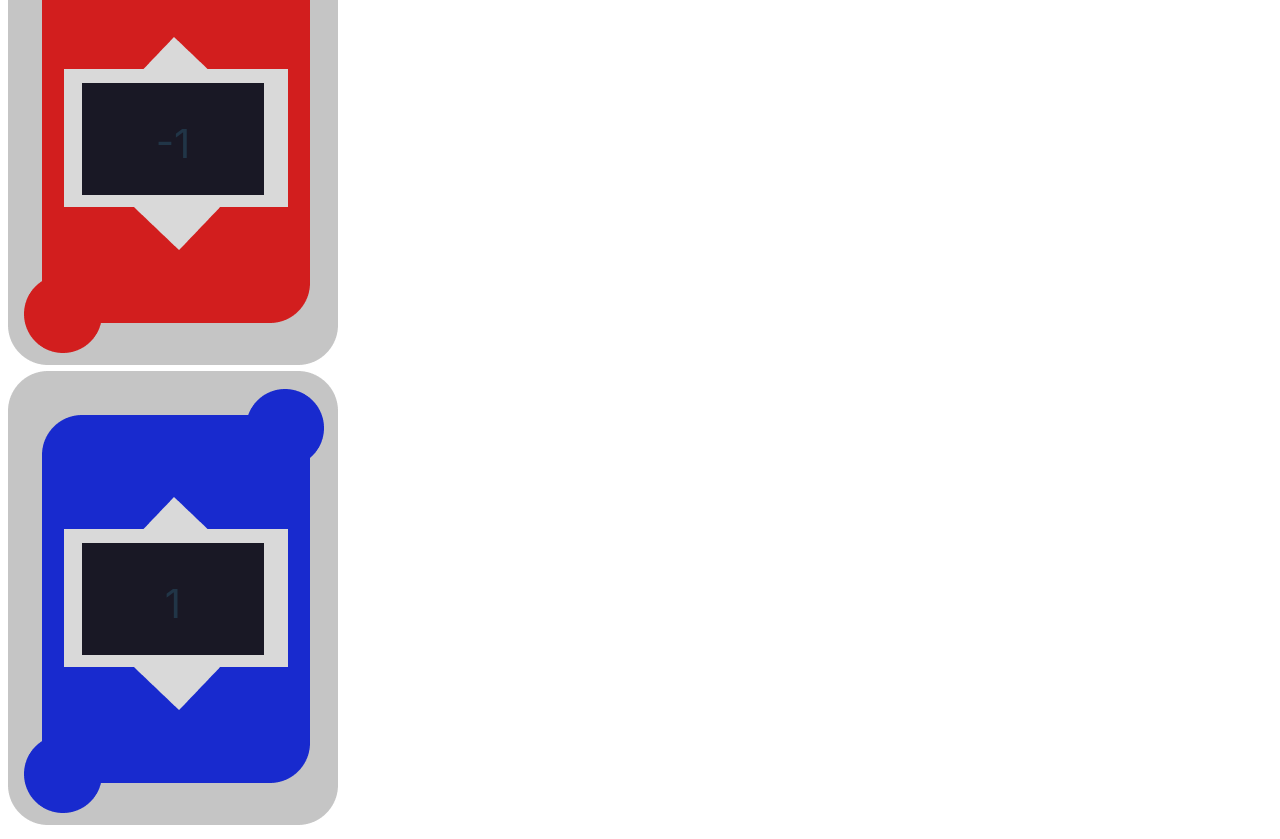
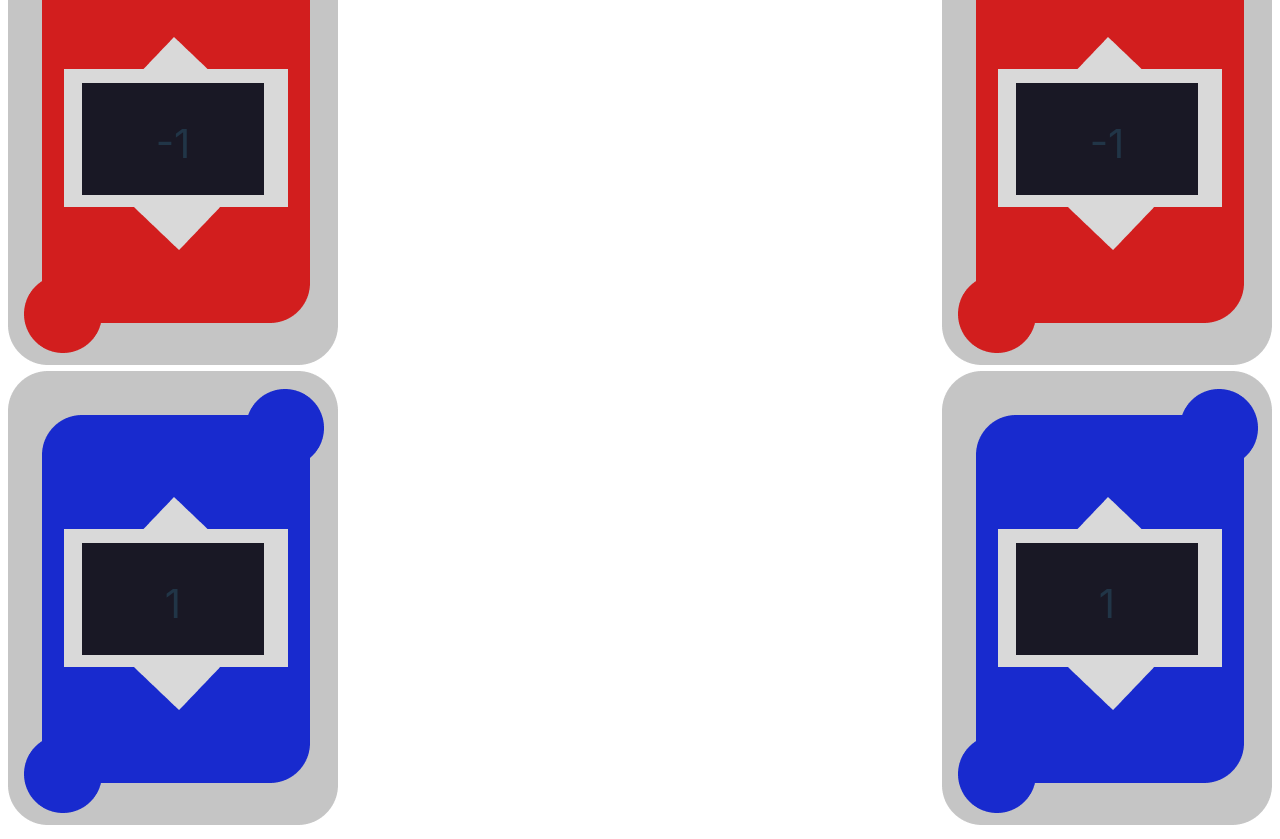
Before and after one commit to abasile1-tech/PazaakPadawan, a React (Vite) app in the folder client/: page /solo in a window 1280 px wide. Shown: the part 704-1543 px from the top of the page. Built offline with nearby package versions, Linux system fonts and the light colour scheme.

Commit message:
TIC-44-dividePlayPageIntoTwoSides

```diff
--- a/client/src/App.css
+++ b/client/src/App.css
@@ -39,7 +39,7 @@
 
 .cards_container {
   display: flex;
-  justify-content: space-around;
+
 }
 
 .red_card .blue_card {
@@ -53,3 +53,11 @@
 .hamburger {
 
 }
+
+.playerBoard {
+  display: flex;
+}
+
+.player1 {
+  flex: 1;
+}
--- a/client/src/components/SoloGame.tsx
+++ b/client/src/components/SoloGame.tsx
@@ -12,11 +12,21 @@ function SoloGame() {
       <Header />
       <h1>Solo Game!</h1>
       <BackgroundMusic musicChoice={musicChoice} />
-      <ScoreLights numGamesWon={numGamesWonPlayer} />
-      <ScoreLights numGamesWon={numGamesWonOpponent} />
-      <div className="cardsContainer">
-        <Card value={-1} color="red" cardType="normal_card" />
-        <Card value={+1} color="blue" cardType="normal_card" />
+      <div className="playerBoard">
+        <div className="player1">
+          <ScoreLights numGamesWon={numGamesWonPlayer} />
+          <div className="cardsContainer">
+            <Card value={-1} color="red" cardType="normal_card" />
+            <Card value={+1} color="blue" cardType="normal_card" />
+          </div>
+        </div>
+        <div className="player2">
+          <ScoreLights numGamesWon={numGamesWonOpponent} />
+          <div className="cardsContainer">
+            <Card value={-1} color="red" cardType="normal_card" />
+            <Card value={+1} color="blue" cardType="normal_card" />
+          </div>
+        </div>
       </div>
     </>
   );
```
